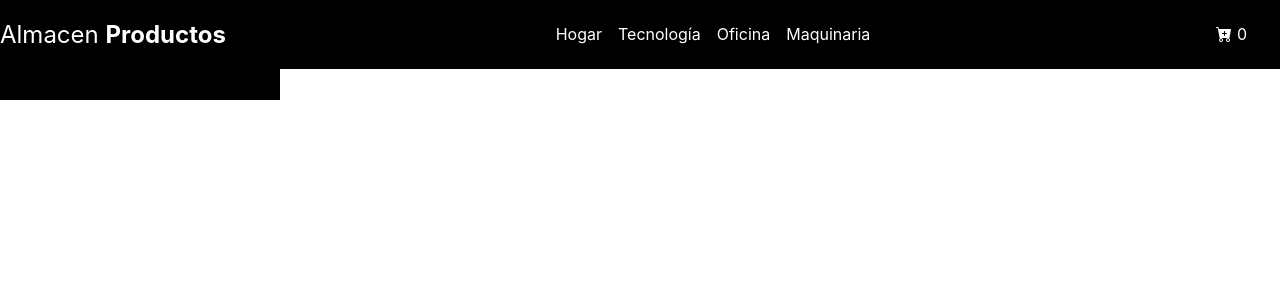
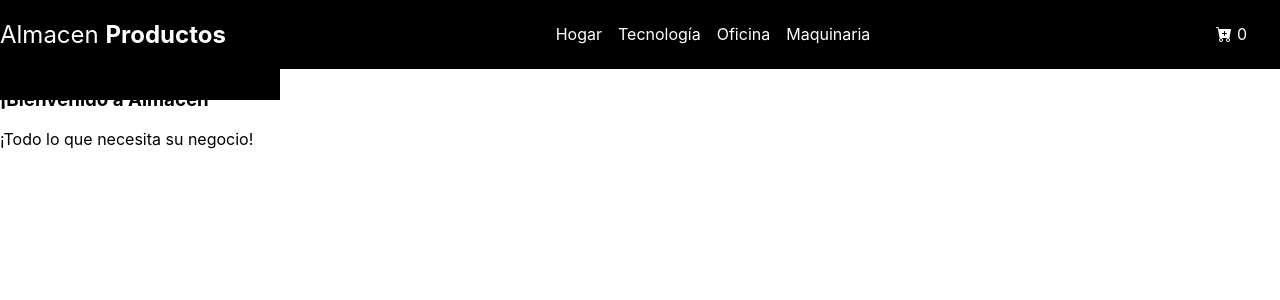
Before and after one commit to jilecar/pre-entregaCalderonRubio-React, a React (Create React App) app: page / in a window 1280 px wide. Shown: the top 300 px of the page. Built offline with nearby package versions, Linux system fonts and the light colour scheme.

Commit message:
cambios solicitados

```diff
--- a/src/App.js
+++ b/src/App.js
@@ -1,12 +1,14 @@
 import logo from './logo.svg';
 import './App.css';
 import Navbar from './components/NavBar';
+import ItemListContainer from './components/ItemListContainer';
 
 
 function App() {
   return (
     <>
     <Navbar/>
+    <ItemListContainer/>
     </>
   );
 }
--- a/src/components/ItemListContainer.jsx
+++ b/src/components/ItemListContainer.jsx
@@ -0,0 +1,12 @@
+import React from 'react';
+
+function ItemListContainer({ greeting = "¡Bienvenido a Almacen"  }) {
+  return (
+    <div className="item-list-container">
+      <h3>{greeting}</h3>
+      <p>¡Todo lo que necesita su negocio!</p>
+    </div>
+  );
+}
+
+export default ItemListContainer;
```
